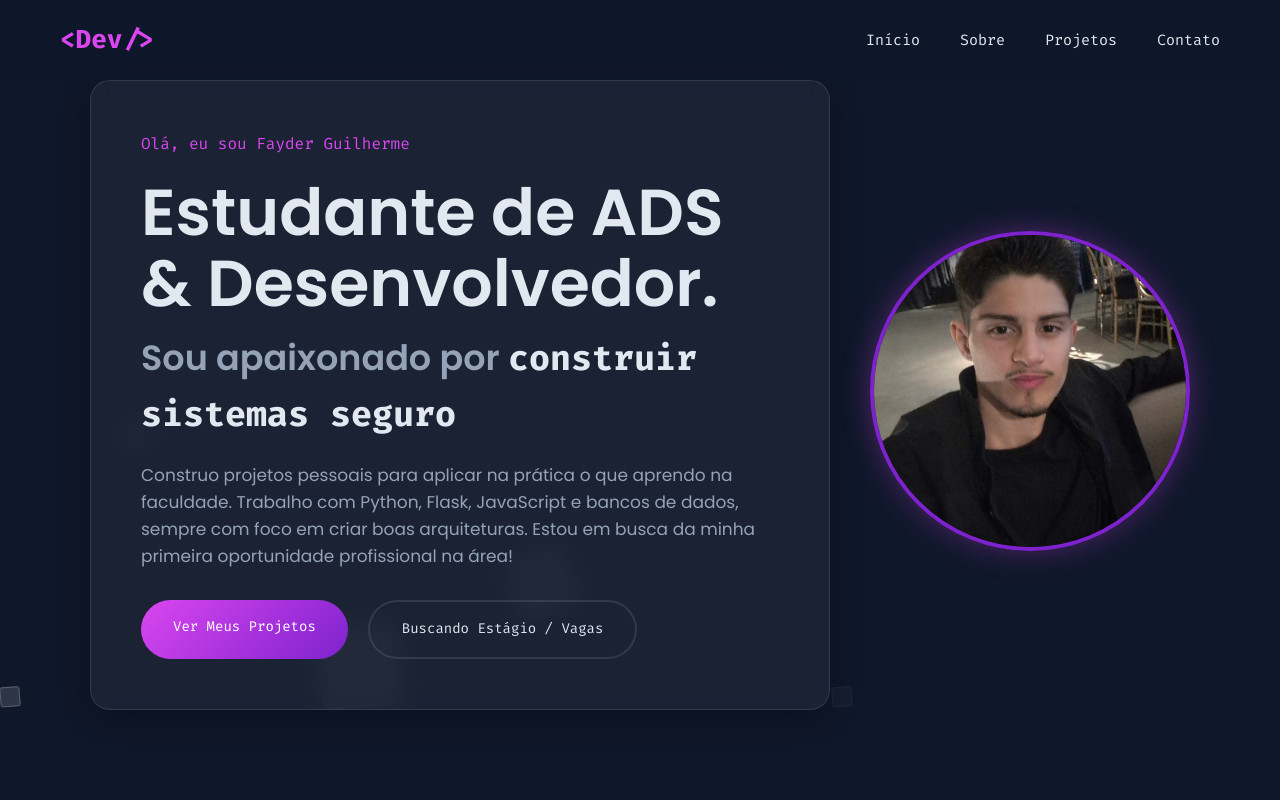
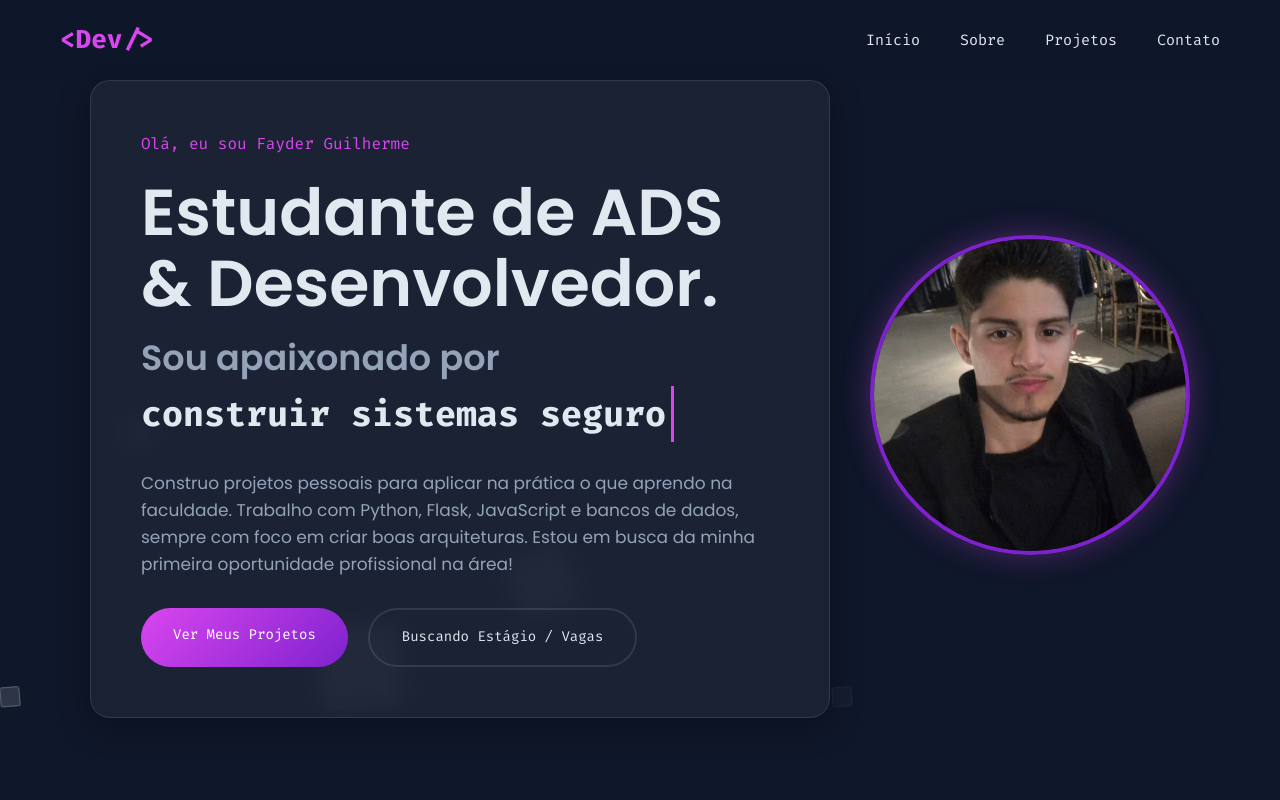
Before and after one commit to Fayderguilherme/Site-meu-Portif-lio, a plain HTML site: page index.html in a window 1280 px wide. Shown: the top 800 px of the page. Drawn offline with Linux system fonts and the light colour scheme.

Commit message:
Correção do texto pulando no CSS

```diff
--- a/style.css
+++ b/style.css
@@ -104,9 +104,15 @@ ul { list-style: none; }
     justify-content: space-between;
     gap: 40px;
 }
+
+/* --- ALTERAÇÃO AQUI: TRAVA DE LARGURA PARA NÃO EMPURRAR A FOTO --- */
 .hero-content {
-    flex: 1; padding: 50px; opacity: 0; transform: scale(0.9);
+    flex: 1;
+    padding: 50px;
+    opacity: 0;
+    transform: scale(0.9);
     animation: fadeInScaleHero 1s ease-out forwards 0.5s;
+    min-width: 55%;
 }
 @keyframes fadeInScaleHero { to { opacity: 1; transform: scale(1); } }
 
@@ -119,15 +125,38 @@ ul { list-style: none; }
 .profile-photo {
     width: 320px; height: 320px;
     object-fit: cover;
-    border-radius: 50%; /* Círculo perfeito */
+    border-radius: 50%;
     border: 4px solid var(--accent-vibrant);
     box-shadow: 0 0 30px rgba(217, 70, 239, 0.3);
 }
 
 .saudacao { color: var(--accent); font-family: var(--font-mono); margin-bottom: 20px; }
 .nome { font-size: clamp(35px, 6vw, 65px); line-height: 1.1; margin-bottom: 10px; }
-.subtitulo { font-size: clamp(20px, 4vw, 35px); color: var(--text-secondary); margin-bottom: 20px; min-height: 1.2em; }
-.typewriter-text { color: var(--text-main); font-family: var(--font-mono); }
+
+/* --- ALTERAÇÃO AQUI: TRAVA DE ALTURA PARA NÃO EMPURRAR OS BOTÕES --- */
+.subtitulo {
+    font-size: clamp(20px, 4vw, 35px);
+    color: var(--text-secondary);
+    margin-bottom: 20px;
+    min-height: 120px; /* Mantém a altura fixa o tempo todo */
+    display: block;
+}
+
+/* Efeito do texto e cursor */
+.typewriter-text {
+    color: var(--text-main);
+    font-family: var(--font-mono);
+    display: inline-block;
+    border-right: 3px solid var(--accent);
+    padding-right: 5px;
+    animation: blink-caret 0.8s step-end infinite;
+}
+
+@keyframes blink-caret {
+    from, to { border-color: transparent }
+    50% { border-color: var(--accent); }
+}
+
 .resumo { color: var(--text-secondary); font-size: 17px; margin-bottom: 30px; }
 .hero-btns { display: flex; gap: 20px; }
 
@@ -211,7 +240,8 @@ footer { text-align: center; padding: 30px; max-width: 1100px; width: 90%; margi
 /* Responsividade */
 @media (max-width: 900px) {
     .hero-container { flex-direction: column-reverse; text-align: center; }
-    .hero-content { padding: 30px; }
+    .hero-content { padding: 30px; min-width: 100%; }
+    .subtitulo { min-height: 80px; }
     .hero-btns { justify-content: center; }
     .profile-photo { width: 250px; height: 250px; }
     .about-flex { flex-direction: column; }
```
